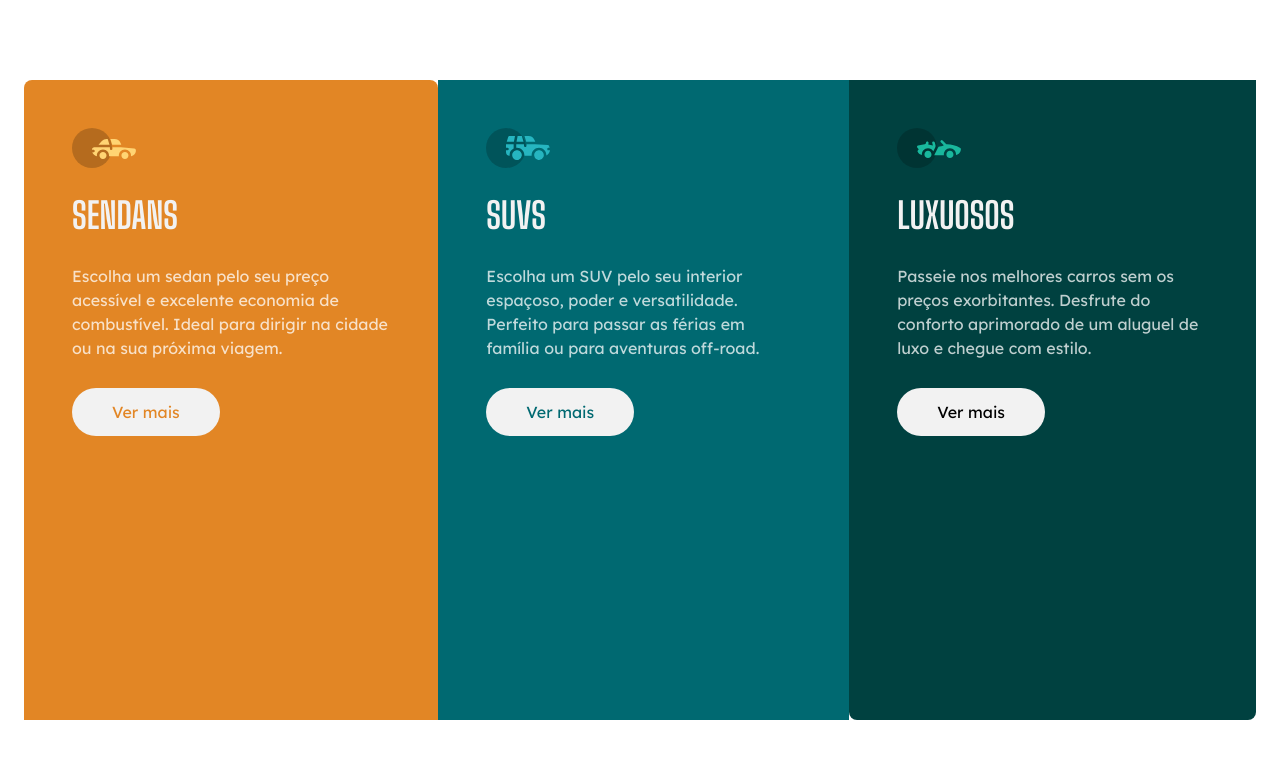
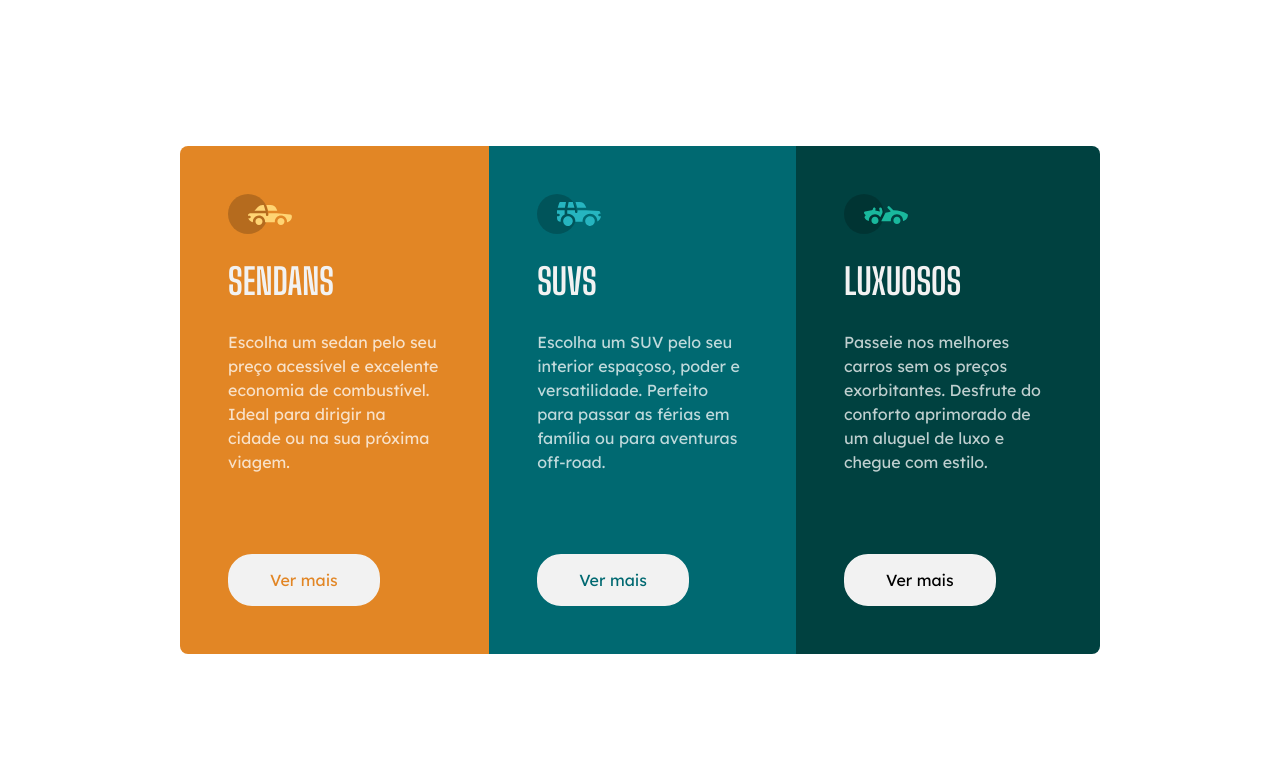
Before and after one commit to pc261/Projeto_carros, a React (Vite) app: page / in a window 1280 px wide. Shown: the top 758 px of the page. Built offline with nearby package versions, Linux system fonts and the light colour scheme.

Commit message:
segundo e ultimo commit da responsividade

```diff
--- a/src/App.jsx
+++ b/src/App.jsx
@@ -4,28 +4,28 @@ import iconLuxury from "./assets/icon-luxury.svg"
 
 export default function App() {
   return(
-    <main className = "py-20 px-6 min-h-svh bg-offwhitebg antialiased lg:flex justify-center itens-center">
-      <section className="lg:flex">
+    <main className = "py-20 px-6 min-h-svh bg-offwhitebg antialiased lg:flex justify-center items-center">
+      <section className="lg:flex max-w-[920px]">
 
-        <div className="bg-orange p-12 rounded-t-lg">
+        <div className="bg-orange p-12 max-lg:rounded-t-lg lg:rounded-l-lg">
           <img src={iconSedans} alt="Icone dos carros Sedans"  className = "mb-7" />
           <h2 className="font-shoulders mb-7 uppercase text-4xl font-bold text-offwithebg">Sendans</h2>
-          <p className= "font-lexend mb-7 text-offwhite">Escolha um sedan pelo seu preço acessível e excelente economia de combustível. Ideal para dirigir na cidade ou na sua próxima viagem.</p>
-          <a className= "font-lexend bg-offwithebg px-10 py-3 block w-fit rounded-3xl text-orange" href="https://www.webmotors.com.br/sedans" target="_blank">Ver mais</a>
+          <p className= "font-lexend mb-7 text-offwhite lg:mb-20">Escolha um sedan pelo seu preço acessível e excelente economia de combustível. Ideal para dirigir na cidade ou na sua próxima viagem.</p>
+          <a className= "font-lexend bg-offwithebg px-10 py-3 block w-fit rounded-3xl text-orange border-2 border-offwithebg hover:bg-orange hover:text-offwithebg" href="https://www.webmotors.com.br/sedans" target="_blank">Ver mais</a>
         </div>
 
         <div className="bg-green p-12">
           <img src={iconSuvs} alt="Icone dos carros SUV's" className = "mb-7" />
           <h2 className="font-shoulders mb-7 uppercase text-4xl font-bold text-offwithebg">SUVs</h2>
-          <p className= "font-lexend mb-7 text-offwhite">Escolha um SUV pelo seu interior espaçoso, poder e versatilidade. Perfeito para passar as férias em família ou para aventuras off-road.</p>
-          <a className= "font-lexend bg-offwithebg px-10 py-3 block w-fit rounded-3xl text-green" href="https://www.webmotors.com.br/suvs"target="_blank" >Ver mais</a>
+          <p className= "font-lexend mb-7 text-offwhite lg:mb-20">Escolha um SUV pelo seu interior espaçoso, poder e versatilidade. Perfeito para passar as férias em família ou para aventuras off-road.</p>
+          <a className= "font-lexend bg-offwithebg px-10 py-3 block w-fit rounded-3xl text-green border-2 border-offwithebg hover:bg-green hover:text-offwithebg" href="https://www.webmotors.com.br/suvs"target="_blank" >Ver mais</a>
         </div>
 
-        <div className = "bg-dark-green p-12 rounded-b-lg">
+        <div className = "bg-dark-green p-12 max-lg:rounded-b-lg lg:rounded-r-lg">
           <img src={iconLuxury} alt="Icone dos carros de Luxo" className = "mb-7" />
           <h2 className="font-shoulders mb-7 uppercase text-4xl font-bold text-offwithebg">Luxuosos</h2>
-          <p className= "font-lexend mb-7 text-offwhite">Passeie nos melhores carros sem os preços exorbitantes. Desfrute do conforto aprimorado de um aluguel de luxo e chegue com estilo.</p>
-          <a className= "font-lexend bg-offwithebg px-10 py-3 block w-fit rounded-3xl text-darkgreen" href="https://www.webmotors.com.br/carros-de-luxo/carros/estoque?estadocidade=estoque&necessidade=Carros%20de%20luxo&idcmpint=t1:c17:m07:portal-ofertas:busque-por-categorias::carros-de-luxo:comprar" target="_blank">Ver mais</a>
+          <p className= "font-lexend mb-7 text-offwhite lg:mb-20">Passeie nos melhores carros sem os preços exorbitantes. Desfrute do conforto aprimorado de um aluguel de luxo e chegue com estilo.</p>
+          <a className= "font-lexend bg-offwithebg px-10 py-3 block w-fit rounded-3xl text-darkgreen border-2 border-offwithebg hover:bg-dark-green hover:text-offwithebg" href="https://www.webmotors.com.br/carros-de-luxo/carros/estoque?estadocidade=estoque&necessidade=Carros%20de%20luxo&idcmpint=t1:c17:m07:portal-ofertas:busque-por-categorias::carros-de-luxo:comprar" target="_blank">Ver mais</a>
         </div>
 
       </section>
```
